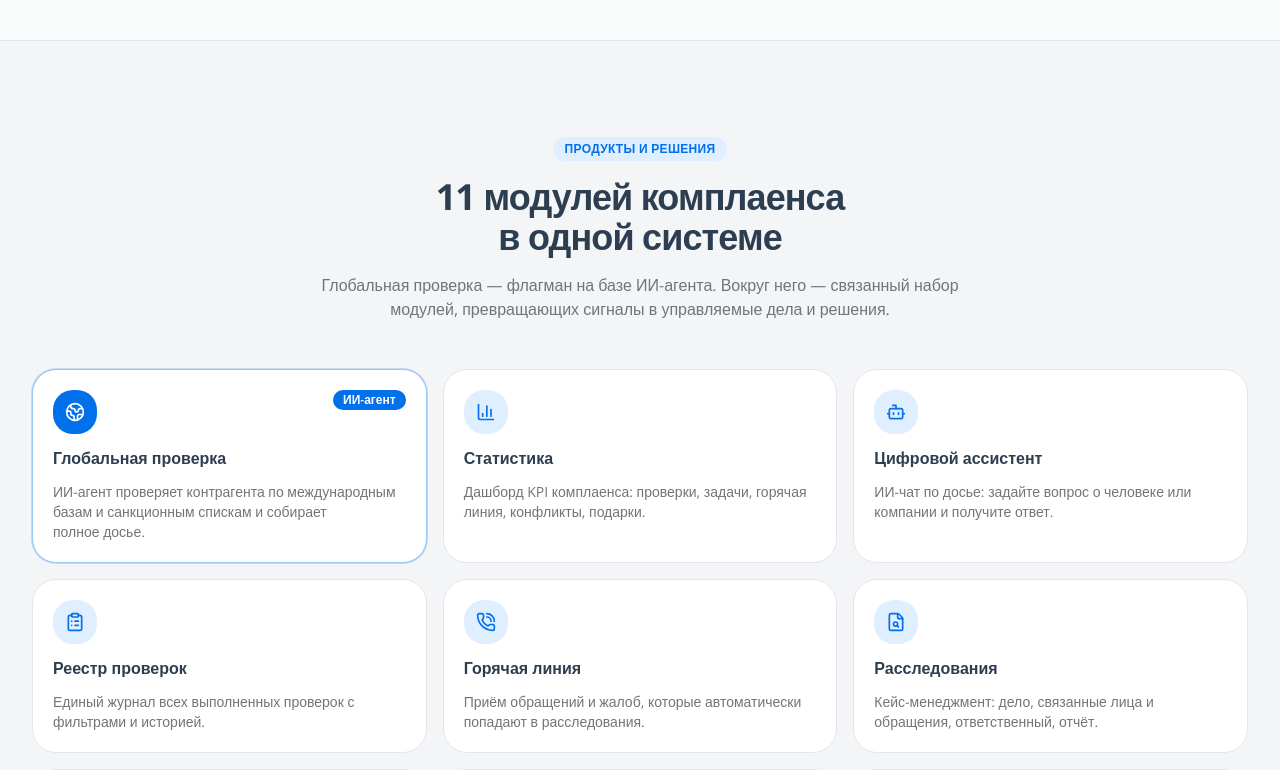
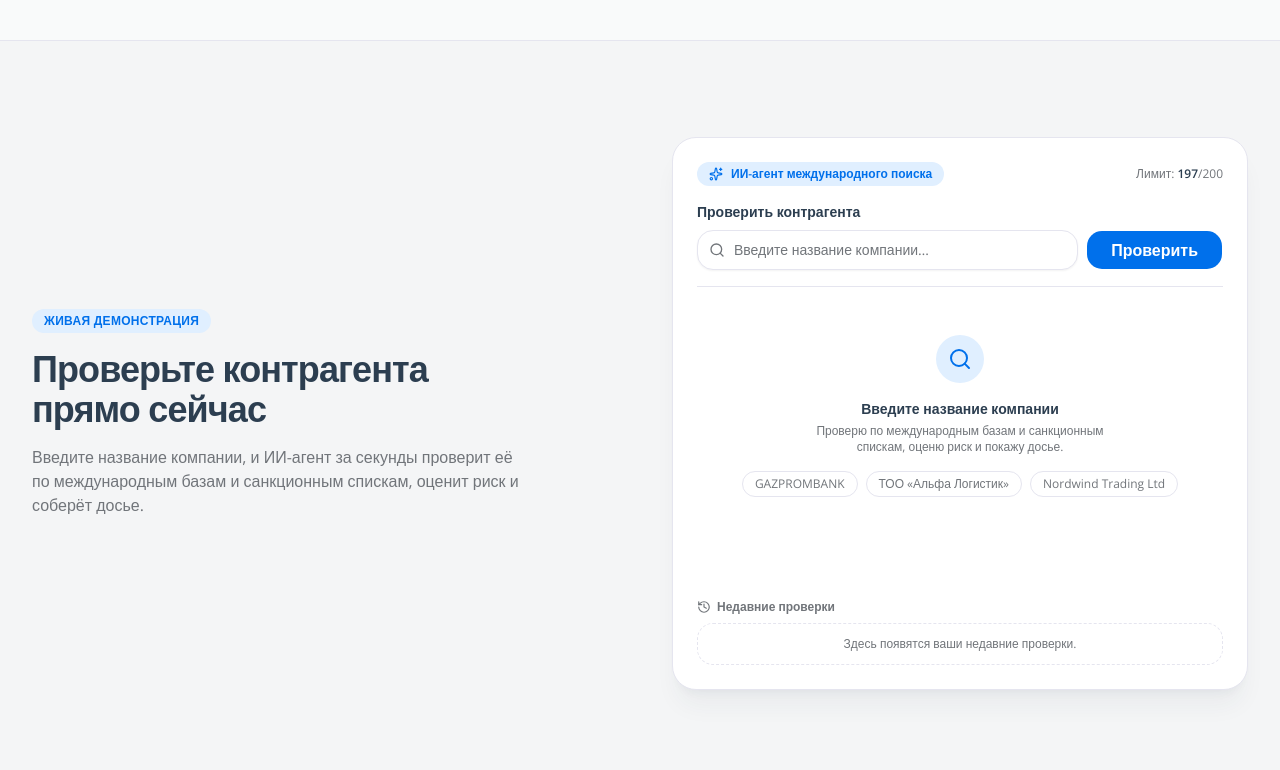
Before and after one commit to dzhmnklva012/-e-analytic, a Next.js app in the folder compliance-landing/: page / in a window 1280 px wide. Shown: the part 1140-1910 px from the top of the page. Built offline with nearby package versions, Linux system fonts and the light colour scheme.

Commit message:
Auto-update: page.tsx

```diff
--- a/compliance-landing/src/app/page.tsx
+++ b/compliance-landing/src/app/page.tsx
@@ -31,6 +31,21 @@ export default function Home() {
         <Hero />
 
         <TrustStrip />
+
+        {/* Live demo */}
+        <Section id="demo">
+          <div className="grid items-center gap-12 lg:grid-cols-2 lg:gap-16">
+            <SectionHeading
+              align="left"
+              eyebrow="Живая демонстрация"
+              title="Проверьте контрагента прямо сейчас"
+              description="Введите название компании, и ИИ-агент за секунды проверит её по международным базам и санкционным спискам, оценит риск и соберёт досье."
+            />
+            <div className="mx-auto w-full max-w-xl">
+              <ScreeningDemo />
+            </div>
+          </div>
+        </Section>
 
         {/* Modules */}
         <Section id="modules">
```
